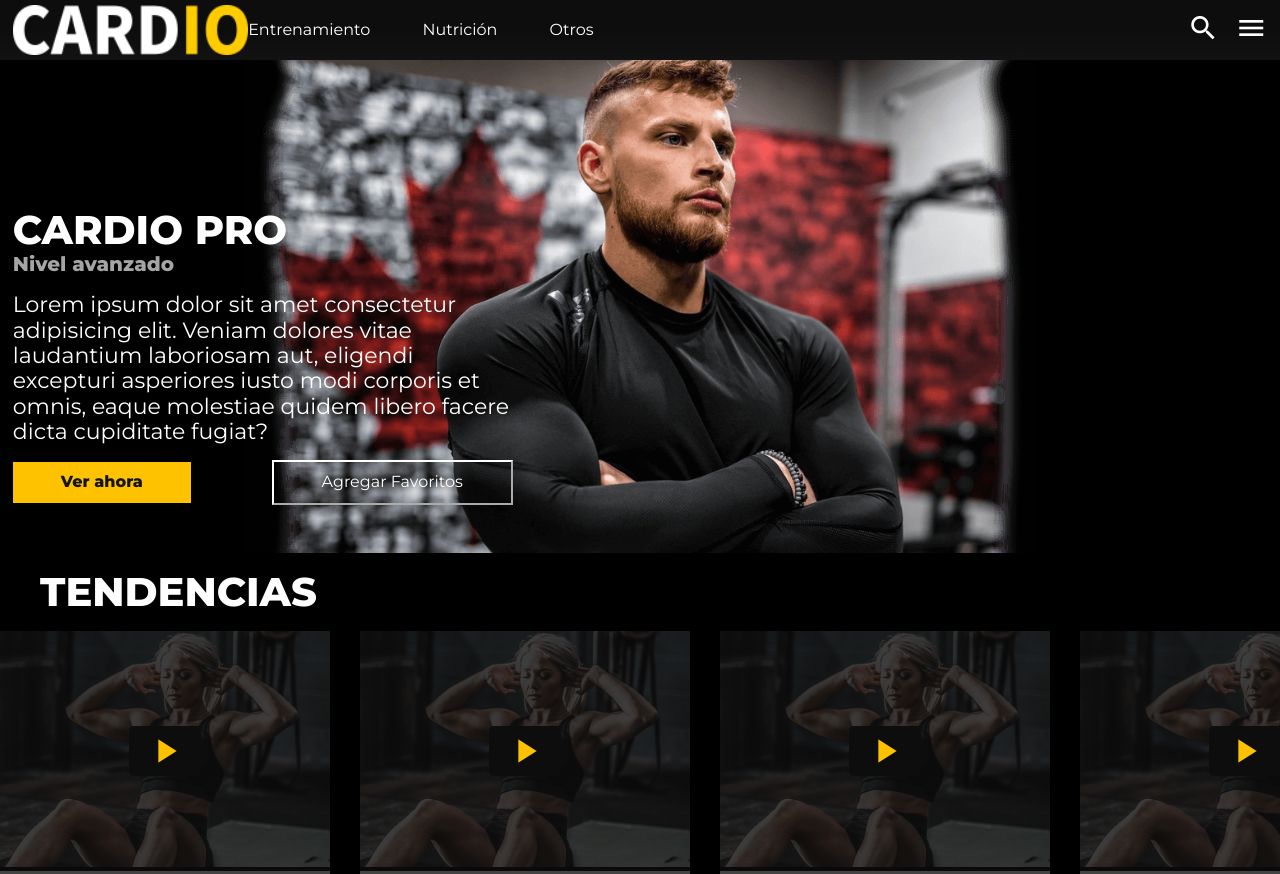
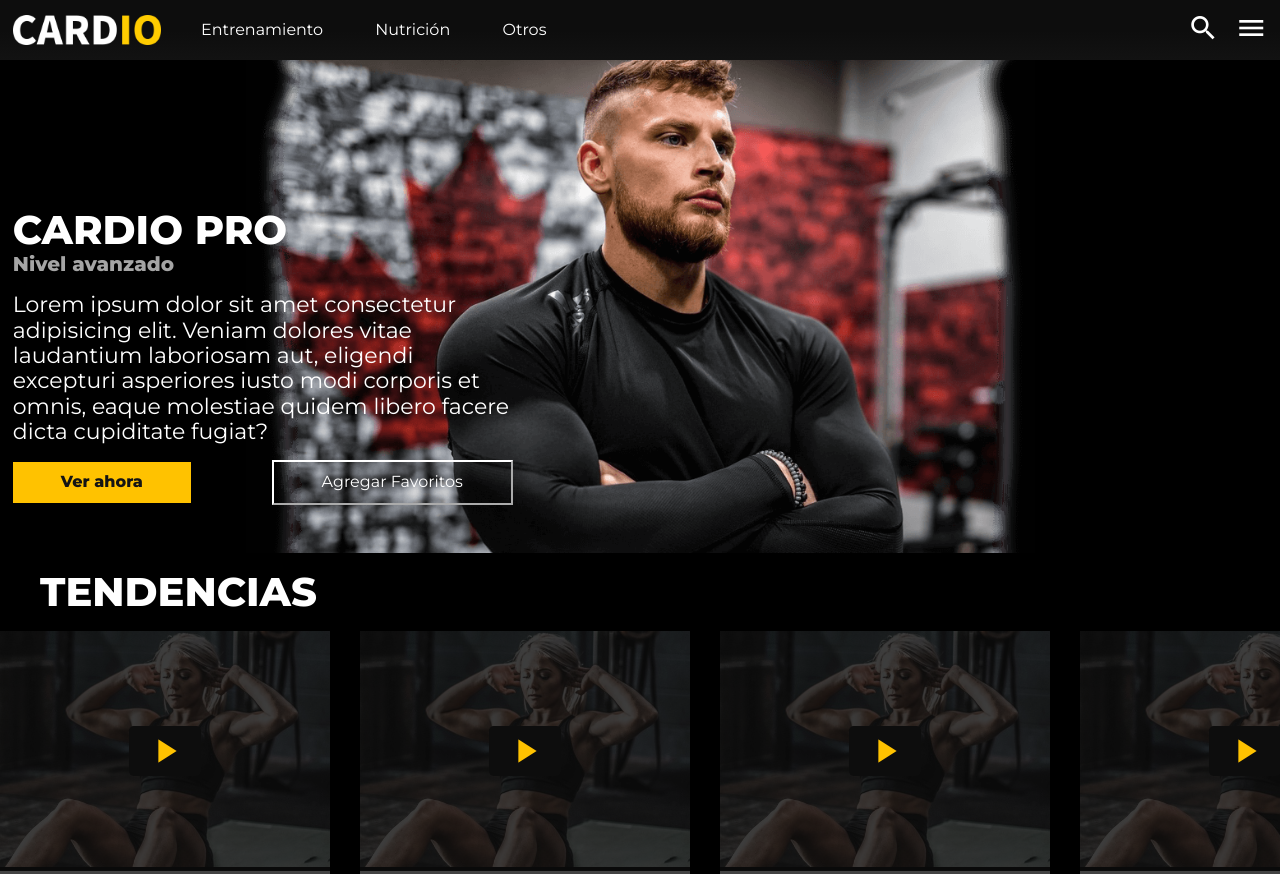
Before and after one commit to l1u7/cardio, a plain HTML site: page index.html in a window 1280 px wide. Shown: the top 874 px of the page. Drawn offline with nearby package versions, Linux system fonts and the light colour scheme.

Commit message:
Actualizado tamaño logo

```diff
--- a/css/estilos.css
+++ b/css/estilos.css
@@ -131,7 +131,8 @@ img {
   height: 50px;
 }
 .header__logo__img {
-  height: 50px;
+  height: 30px;
+  margin-top: 10px;
 }
 .header__varios {
   width: 85%;
```
